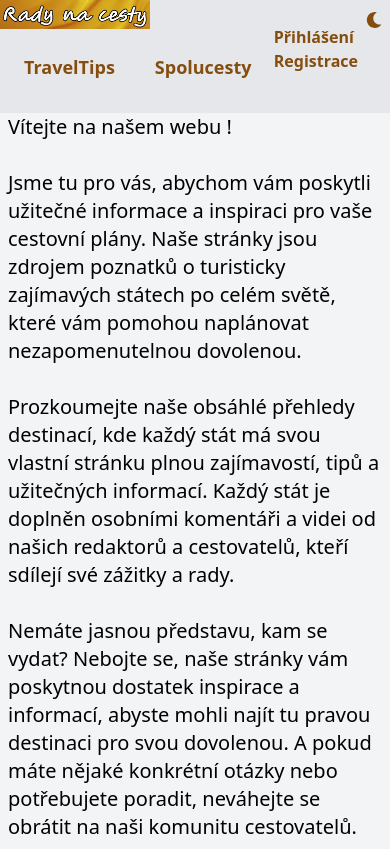
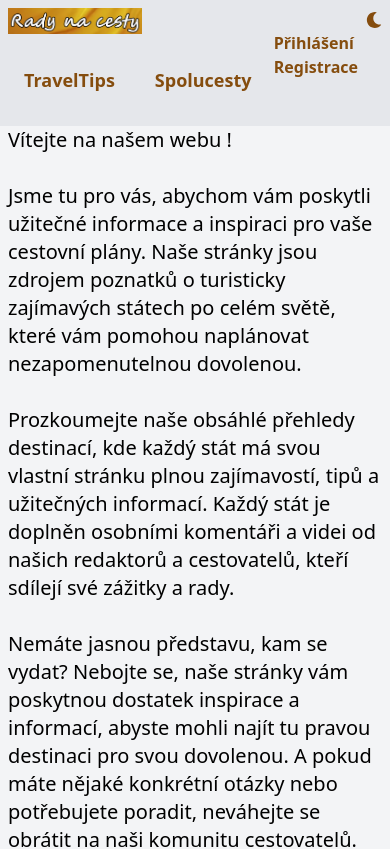
Before and after one commit to aleskruba/travelapp, a React (Create React App) app: page / in a window 390 px wide. Shown: the top 849 px of the page. Built offline with nearby package versions, Linux system fonts and the light colour scheme; no server answers; a web font is replaced by a local one.

Commit message:
update bottom navbarIII

```diff
--- a/src/components/Navbar.tsx
+++ b/src/components/Navbar.tsx
@@ -63,7 +63,7 @@ function Navbar() {
         <>
             <nav className={`relative bg-gray-200 dark:bg-gray-700 top-0 flex justify-between items-center w-full dark:text-white text-yellow-800 md:px-4 md:py-4 font-bold pb-4`}>
                 <div className='flex flex-col md:flex-row md:space-x-16 space-x-2 md:space-y-0 space-y-2 items-start md:items-center'>
-                    <NavLink to="/" className="md:w-[250px] w-[150px] block">
+                    <NavLink to="/" className="md:w-[250px] w-[150px] p-2 md:p-0 block">
                         <Image src={logo} alt="Logo" className='' />
                     </NavLink>
 
```
